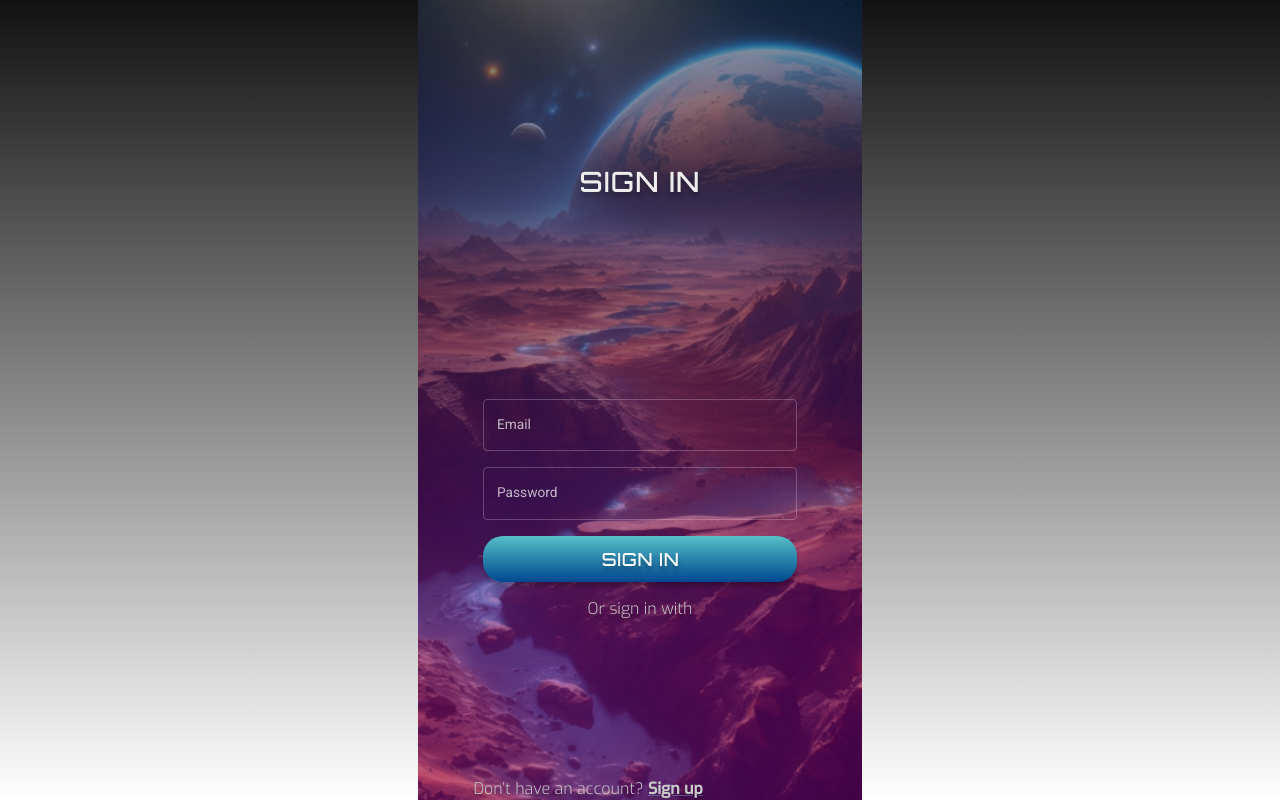
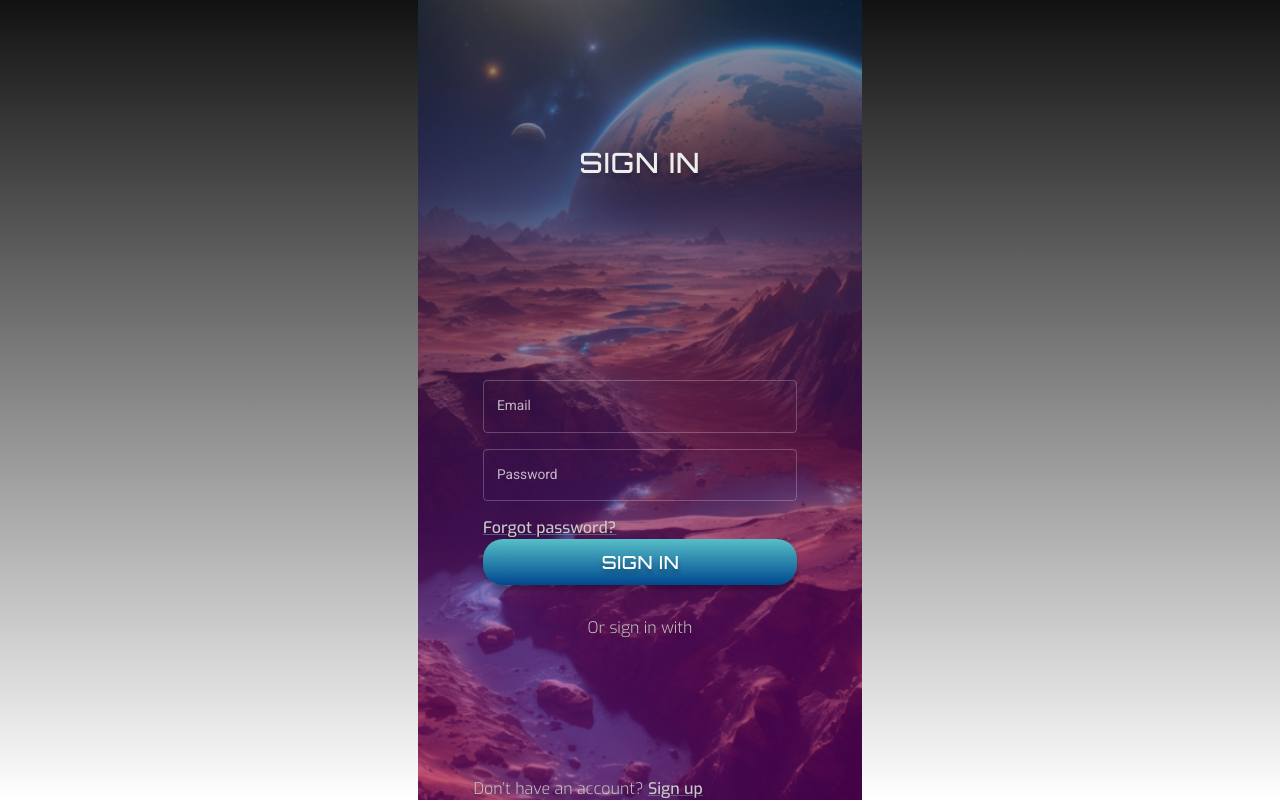
Before and after one commit to isurucuma/NodeHunters_Celestigo, a Next.js app in the folder frontend/: page /signin in a window 1280 px wide. Built offline with nearby package versions, Linux system fonts and the light colour scheme.

Commit message:
add pasword reset

```diff
--- a/frontend/src/app/signin/page.tsx
+++ b/frontend/src/app/signin/page.tsx
@@ -79,7 +79,12 @@
             />
           </Box>
 
-          <Box sx={{ mb: 2 }}>
+          {/* forget password */}
+          <Link onClick={() => router.push("/password-reset")}>
+            <TextBlock link inline content="Forgot password?" />
+          </Link>
+
+          <Box sx={{ mb: 4 }}>
             <FormButton>Sign in</FormButton>
           </Box>
         </form>
--- a/frontend/src/components/atoms/TextBlock/TextBlockStyles.ts
+++ b/frontend/src/components/atoms/TextBlock/TextBlockStyles.ts
@@ -10,7 +10,7 @@
     lineHeight: "normal",
   },
   link:{
-    fontWeight: 600,
+    fontWeight: 500,
     cursor: "pointer",
   },
   inline: {
```
Also changed, not shown: frontend/src/app/password-reset/page.tsx (+9 -4 lines).
